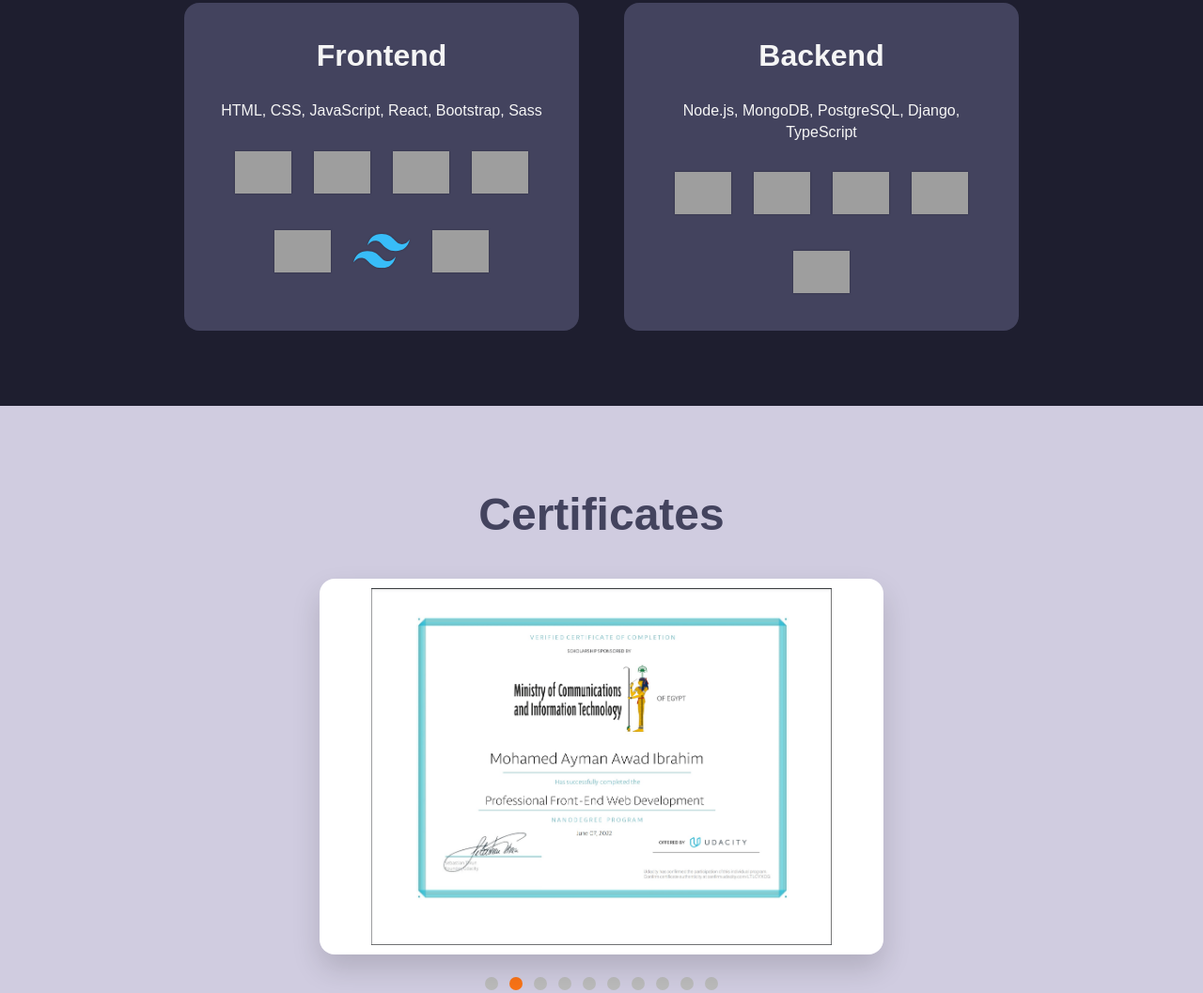
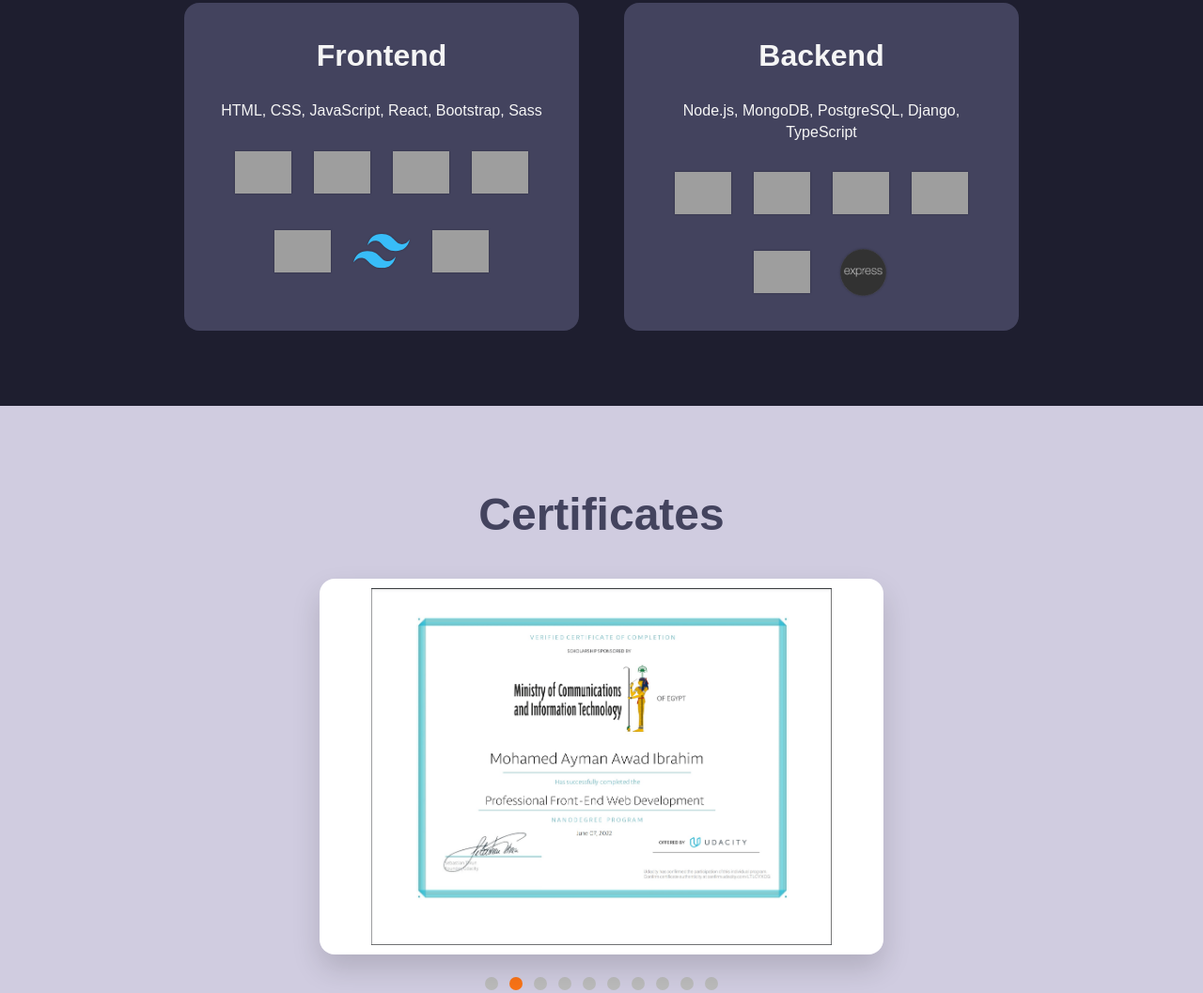
Before and after one commit to MohamedAyman04/Portfolio, a plain HTML site: page index.html in a window 1280 px wide. Shown: the part 1830-2887 px from the top of the page at 94% size. Drawn offline with Linux system fonts and the light colour scheme; grey boxes are pictures that could not be loaded.

```diff
--- a/index.html
+++ b/index.html
@@ -191,6 +191,7 @@
               alt="TypeScript"
               title="TypeScript"
             />
+            <img src="images/express.png" alt="Express" title="Express" />
           </div>
         </div>
       </div>
```
Also changed, not shown: images/express.png (added).
